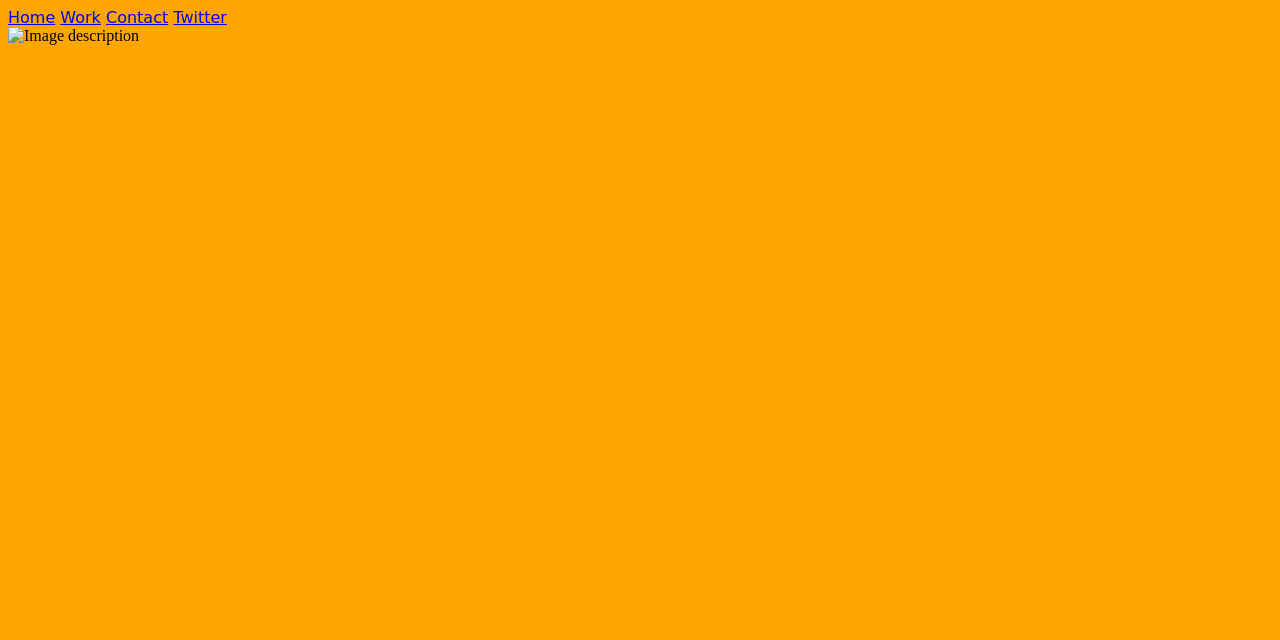
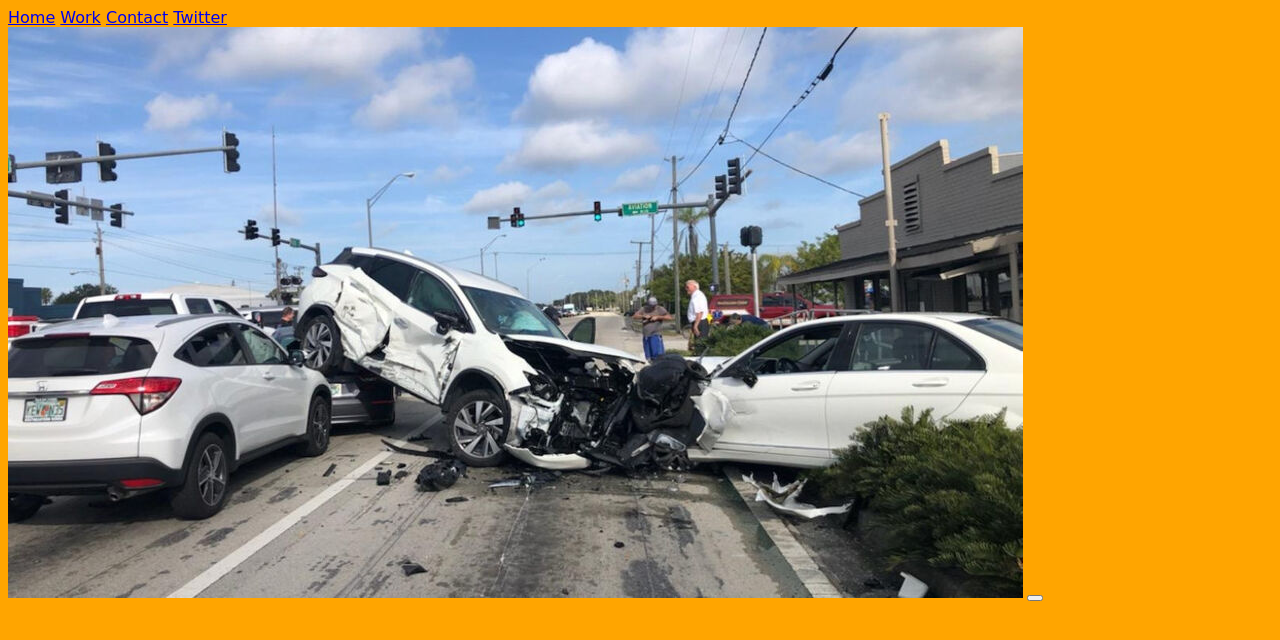
Before and after one commit to shawnelldh/Harrison-insurance, a plain HTML site: page index.html in a window 1280 px wide. Drawn offline with Linux system fonts and the light colour scheme.

Commit message:
1 file modified

```diff
--- a/index.html
+++ b/index.html
@@ -5,6 +5,7 @@
    <link rel="stylesheet" type="text/css" href="styles.css">
    <link rel="preconnect" href="https://fonts.googleapis.com">
 <link rel="preconnect" href="https://fonts.gstatic.com" crossorigin>
+<link rel="https://cdn.jsdelivr.net/npm/bootstrap@5.1.3/dist/css/bootstrap.min.css">
   </head>
   <body class='is-preload'>
 
@@ -22,8 +23,8 @@
 
 
       <div class="">
-      <img src="car"
-      alt="Image description">
+      <img src="https://github.com/shawnelldh/Harrison-insurance/blob/master/car.jpg">
+       <button> </button>
 
       </div>
 
```
